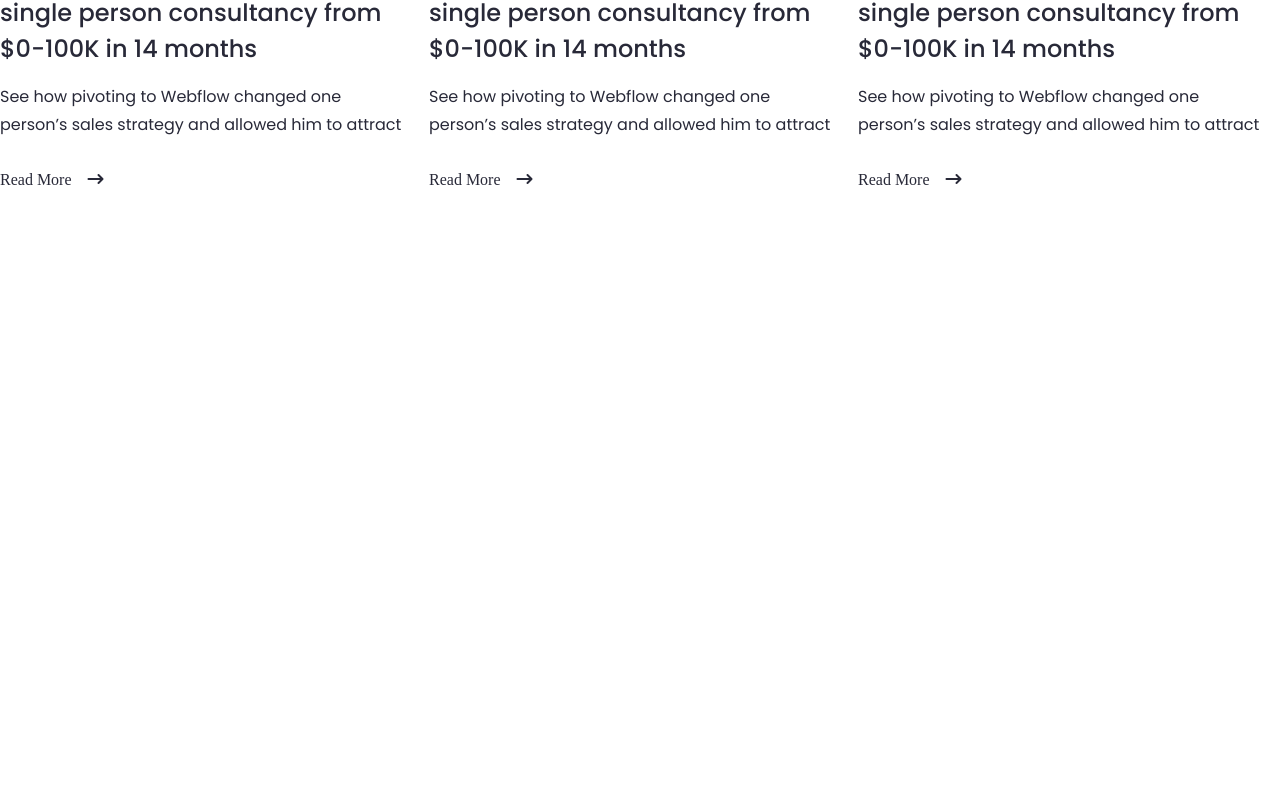
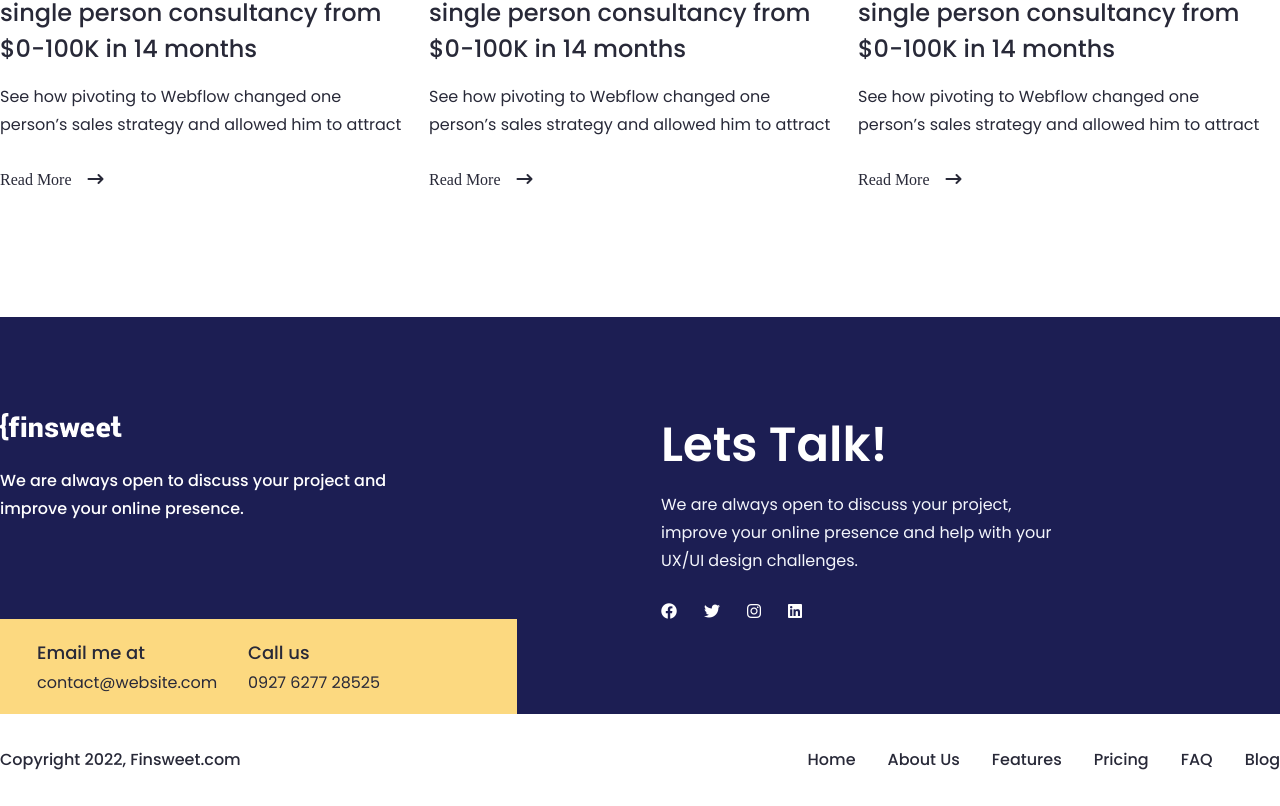
Before and after one commit to km-saifullah/HTML_CSS_Project-04-finSweet, a plain HTML site: page index.html in a window 1280 px wide. Shown: the part 6324-7130 px from the top of the page. Before the commit the page ends 6641 px from the top, so only its background shows below. Drawn offline with Linux system fonts and the light colour scheme.

Commit message:
footer section done!

```diff
--- a/index.html
+++ b/index.html
@@ -476,7 +476,62 @@
     </section>
     <!-- ===== Blog End -->
 
-    <!-- ===== Navbar Start -->
-    <!-- ===== Navbar End -->
+    <!-- ===== Footer Start -->
+    <footer id="footer">
+      <div class="container">
+        <div class="footer__wrapper">
+          <div class="footer__img">
+            <img src="./images/logo.png" alt="" />
+            <p>
+              We are always open to discuss your project and improve your online
+              presence.
+            </p>
+          </div>
+          <div class="footer__info">
+            <h2>Lets Talk!</h2>
+            <p>
+              We are always open to discuss your project, improve your online
+              presence and help with your UX/UI design challenges.
+            </p>
+            <div class="footer__icon">
+              <i class="fa-brands fa-facebook"></i>
+              <i class="fa-brands fa-twitter"></i>
+              <i class="fa-brands fa-instagram"></i>
+              <i class="fa-brands fa-linkedin"></i>
+            </div>
+          </div>
+        </div>
+        <div class="footer__contact">
+          <div class="footer__email">
+            <h5>Email me at</h5>
+            <p>contact@website.com</p>
+          </div>
+          <div class="footer__phone">
+            <h5>Call us</h5>
+            <p>0927 6277 28525</p>
+          </div>
+        </div>
+      </div>
+      <div class="footer__copyright">
+        <div class="container">
+          <div class="copyright__wrapper">
+            <div class="footer__copyright-text">
+              <p>Copyright 2022, Finsweet.com</p>
+            </div>
+            <div class="footer__menu">
+              <ul>
+                <li><a href="#">Home</a></li>
+                <li><a href="#">About Us</a></li>
+                <li><a href="#">Features</a></li>
+                <li><a href="#">Pricing</a></li>
+                <li><a href="#">FAQ</a></li>
+                <li><a href="#">Blog</a></li>
+              </ul>
+            </div>
+          </div>
+        </div>
+      </div>
+    </footer>
+    <!-- ===== Footer End -->
   </body>
 </html>
--- /dev/null
+++ b/sass/footer/_footer.scss
@@ -0,0 +1,104 @@
+@import "../common/variables";
+@import "../mixins/center";
+@import "../mixins/heading";
+@import "../mixins/paragraph";
+
+// Footer Start
+#footer {
+  background-color: $bannerBGColor;
+  padding-top: 96px;
+  .footer__wrapper {
+    width: 1060px;
+    @include center(space-between);
+    align-items: unset;
+    .footer__img {
+      p {
+        padding-top: 22px;
+        @include paragraph(399px, $medium, 16px);
+        line-height: 28px;
+        color: $white;
+      }
+    }
+    .footer__info {
+      h2 {
+        @include heading(333px, 48px, $semiBold, 64px);
+        color: $white;
+      }
+      p {
+        @include paragraph(399px, $regular, 16px);
+        line-height: 28px;
+        color: #f4f6fc;
+        padding: 14px 0 28px 0;
+      }
+      .footer__icon {
+        display: flex;
+        align-items: center;
+        column-gap: 27px;
+        i {
+          font-size: 16px;
+          color: $white;
+          cursor: pointer;
+        }
+      }
+    }
+  }
+  .footer__contact {
+    width: 517px;
+    height: 95px;
+    padding: 16px 137px 16px 37px;
+    background-color: $yellow;
+    @include center(unset);
+    column-gap: 30px;
+    .footer__email {
+      h5 {
+        @include heading(108px, 18px, $medium, 32px);
+      }
+      p {
+        @include paragraph(181px, $regular, 16px);
+        line-height: 28px;
+      }
+    }
+    .footer__phone {
+      h5 {
+        @include heading(108px, 18px, $medium, 32px);
+      }
+      p {
+        @include paragraph(181px, $regular, 16px);
+        line-height: 28px;
+      }
+    }
+  }
+  .footer__copyright {
+    padding: 32px 0;
+    background-color: $white;
+
+    .copyright__wrapper {
+      @include center(space-between);
+      .footer__copyright-text {
+        p {
+          @include paragraph(241px, $medium, 16px);
+          line-height: 28px;
+        }
+      }
+      .footer__menu {
+        ul {
+          display: flex;
+          align-items: center;
+          column-gap: 32px;
+          li a {
+            color: $black;
+            font-size: 16px;
+            font-weight: $medium;
+            line-height: 28px;
+            font-family: "Poppins", sans-serif;
+            transition: all linear 0.3s;
+            &:hover {
+              text-decoration: underline;
+            }
+          }
+        }
+      }
+    }
+  }
+}
+// Footer End
--- a/sass/style.scss
+++ b/sass/style.scss
@@ -11,3 +11,4 @@
 @import "./faq/faq";
 @import "./inquiry/inquiry";
 @import "./blog/blog";
+@import "./footer/footer";
```
Also changed, not shown: css/style.css, 1 other file.
